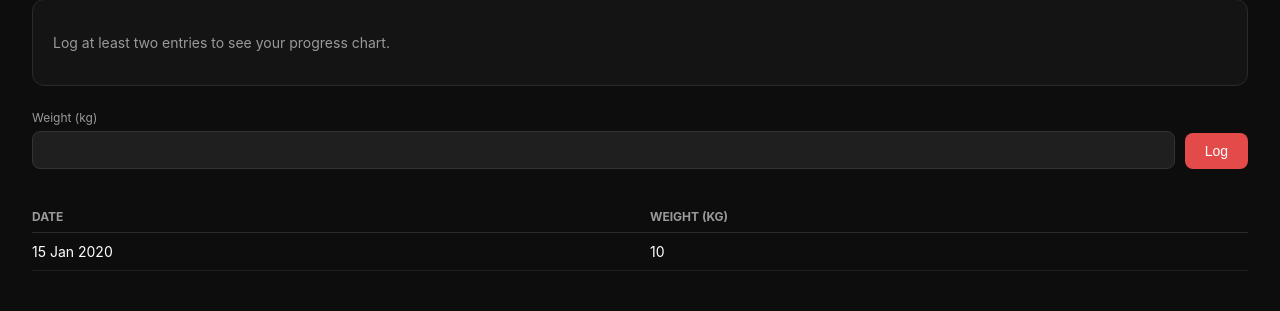
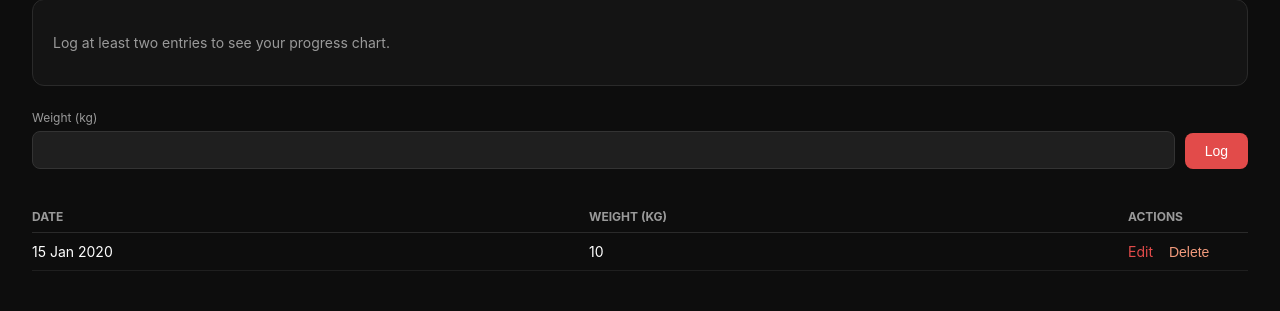
Before and after one commit to abel-111/Fitrack, a Flask app: template app/templates/weight.html in a window 1280 px wide. Shown: the part 205-516 px from the top of the page. Run offline with Flask 3, Linux system fonts and the light colour scheme; the template is opened without the code that fills it: most values are stand-ins (such as "Sample title", 1, 10 or a date in 2020).

Commit message:
Add edit/delete for weight log entries

```diff
--- a/app/templates/weight.html
+++ b/app/templates/weight.html
@@ -37,16 +37,48 @@
             <tr style="text-align:left; color:#9a9a9a; font-size:12px; text-transform:uppercase;">
                 <th style="padding:8px 0; border-bottom:0.5px solid #2a2a2a;">Date</th>
                 <th style="padding:8px 0; border-bottom:0.5px solid #2a2a2a;">Weight (kg)</th>
+                <th style="padding:8px 0; border-bottom:0.5px solid #2a2a2a; width:120px;">Actions</th>
             </tr>
         </thead>
         <tbody>
             {% for log in logs %}
-            <tr>
+            <tr id="row-{{ log.id }}">
                 <td style="padding:10px 0; border-bottom:0.5px solid #1f1f1f; font-size:14px;">{{ log.logged_at.strftime('%d %b %Y') }}</td>
-                <td style="padding:10px 0; border-bottom:0.5px solid #1f1f1f; font-size:14px;">{{ log.weight_kg }}</td>
+                <td style="padding:10px 0; border-bottom:0.5px solid #1f1f1f; font-size:14px;" id="display-{{ log.id }}">
+                    {{ log.weight_kg }}
+                </td>
+                <td style="padding:10px 0; border-bottom:0.5px solid #1f1f1f; font-size:14px;">
+                    <div id="actions-{{ log.id }}">
+                        <a href="#" onclick="showEdit({{ log.id }}); return false;" style="color:#e24b4a; text-decoration:none; margin-right:12px;">Edit</a>
+                        <form method="POST" action="{{ url_for('weight.delete_weight', log_id=log.id) }}"
+                              style="display:inline;"
+                              onsubmit="return confirm('Delete this entry?');">
+                            <button type="submit" style="background:none; border:none; color:#f0997b; cursor:pointer; padding:0; font-size:14px;">Delete</button>
+                        </form>
+                    </div>
+                    <form id="edit-form-{{ log.id }}" method="POST" action="{{ url_for('weight.edit_weight', log_id=log.id) }}"
+                          style="display:none; gap:6px; align-items:center;">
+                        <input type="number" step="0.1" name="weight_kg" value="{{ log.weight_kg }}"
+                               style="width:70px; background:#1f1f1f; border:0.5px solid #333; border-radius:6px; color:#fff; padding:4px 6px; font-size:13px;">
+                        <button type="submit" style="background:none; border:none; color:#5dcaa5; cursor:pointer; padding:0; font-size:13px;">Save</button>
+                        <a href="#" onclick="hideEdit({{ log.id }}); return false;" style="color:#9a9a9a; font-size:13px; text-decoration:none;">Cancel</a>
+                    </form>
+                </td>
             </tr>
             {% endfor %}
         </tbody>
     </table>
 </div>
+
+<script>
+    function showEdit(id) {
+        document.getElementById('actions-' + id).style.display = 'none';
+        const form = document.getElementById('edit-form-' + id);
+        form.style.display = 'flex';
+    }
+    function hideEdit(id) {
+        document.getElementById('edit-form-' + id).style.display = 'none';
+        document.getElementById('actions-' + id).style.display = 'block';
+    }
+</script>
 {% endblock %}
```
Also changed, not shown: app/routes/weight.py (+44 -1 lines).
